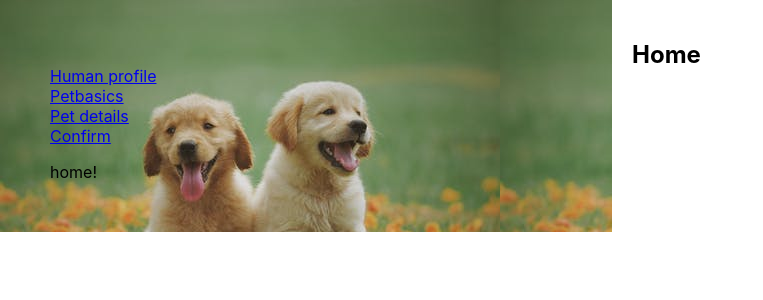
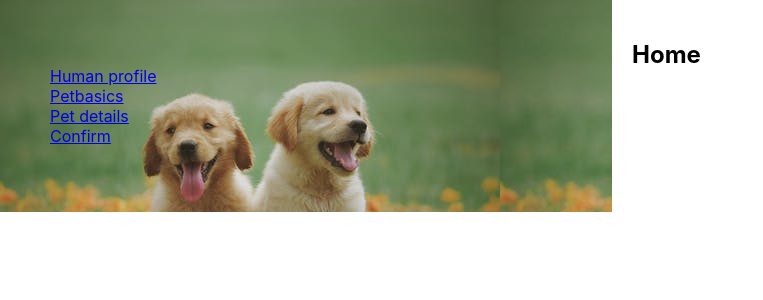
Before and after one commit to pacis32/pawtastic_form, a React (Create React App) app: page / in a window 1280 px wide. Shown: the top 300 px of the page, without its empty margins (0-763 px from the left). Built offline with nearby package versions, Linux system fonts and the light colour scheme.

Commit message:
updating

```diff
--- a/src/App.js
+++ b/src/App.js
@@ -19,12 +19,12 @@ const routes = [
   {
     path: "/",
     exact: true,
-    sidebar: () => <div>home!</div>,
+    sidebar: () => <div></div>,
     main: () => <h2>Home</h2>
   },
   {
     path: "/Human Profile",
-    sidebar: () => <div>Human Profile</div>,
+    sidebar: () => <div></div>,
     main: () => <HumanProfile/>
   },
   {
@@ -34,7 +34,7 @@ const routes = [
   },
   {
     path: "/Pet details",
-    sidebar: () => <div>Pet details</div>,
+    sidebar: () => <div></div>,
     main: () => <Petdetails/>
   },
   {
```
